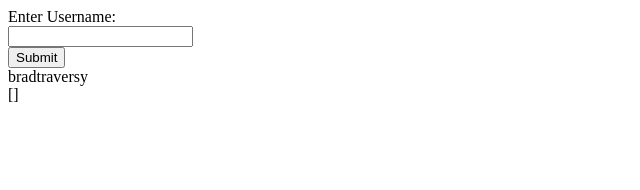
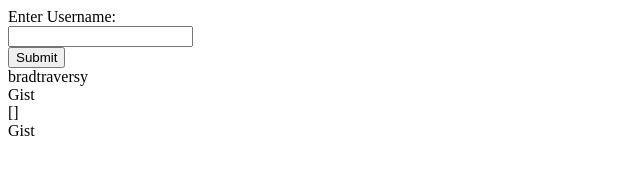
Before and after one commit to rhunce/thcc-1, a React (Create React App) app in the folder project/: page / in a window 1280 px wide. Shown: the top 190 px of the page, without its empty margins (0-640 px from the left). Built offline with nearby package versions, Linux system fonts and the light colour scheme.

Commit message:
Change GistList component to UsernameSearch. Add GistContainer and Gist components.

```diff
--- a/project/src/App.js
+++ b/project/src/App.js
@@ -1,9 +1,16 @@
-import GistList from './GistList';
+import React, { useState } from 'react';
+import UsernameSearch from './UsernameSearch.js';
+import GistContainer from './GistContainer.js';
+
 
 function App() {
+
+  const [gistList, setGistList] = useState([]);
+
   return (
     <div className="App">
-      <GistList />
+      <UsernameSearch setGistList={setGistList}/>
+      <GistContainer gistList={gistList}/>
     </div>
   );
 }
--- /dev/null
+++ b/project/src/Gist.js
@@ -0,0 +1,9 @@
+function Gist() {
+  return (
+    <div>
+      Gist
+    </div>
+  );
+}
+
+export default Gist;
--- /dev/null
+++ b/project/src/GistContainer.js
@@ -0,0 +1,13 @@
+import Gist from './Gist.js';
+
+function GistContainer({ gistList }) {
+  return (
+    <div>
+      <Gist />
+      <div>{JSON.stringify(gistList)}</div>
+      <Gist />
+    </div>
+  );
+}
+
+export default GistContainer;
--- a/project/src/GistList.js
+++ b/project/src/UsernameSearch.js
@@ -1,20 +1,15 @@
-import React, { useState, useEffect } from 'react';
+import React, { useState } from 'react';
 
-function GistList() {
+function UsernameSearch({ setGistList }) {
 
   const [userName, setUserName] = useState('bradtraversy');
-  const [userGists, setUserGists] = useState([]);
-
-  useEffect(() => {
-    console.log('BAM!!!');
-  });
 
   function submitButtonHandler(e) {
     e.preventDefault();
     let url = `https://api.github.com/users/${userName}/gists`;
     fetch(url)
       .then(data => data.json())
-      .then(gists => setUserGists(gists))
+      .then(gists => setGistList(gists))
       .catch(err => console.error(err));
   }
 
@@ -26,9 +21,8 @@ function GistList() {
         <br />
         <input type="submit" value="Submit" onClick={submitButtonHandler}/>
         <div>{userName}</div>
-        <div>{JSON.stringify(userGists)}</div>
     </div>
   );
 }
 
-export default GistList;
+export default UsernameSearch;
```
